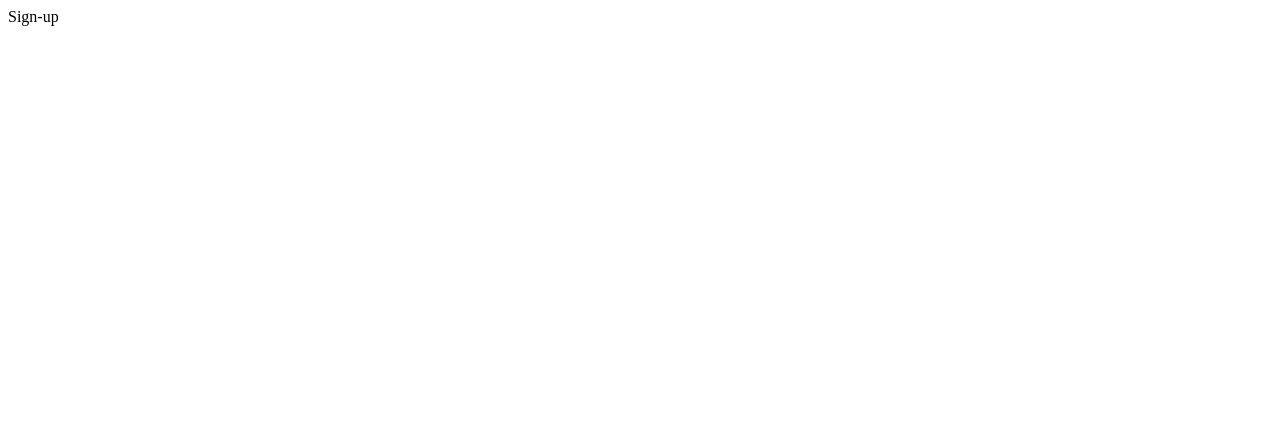
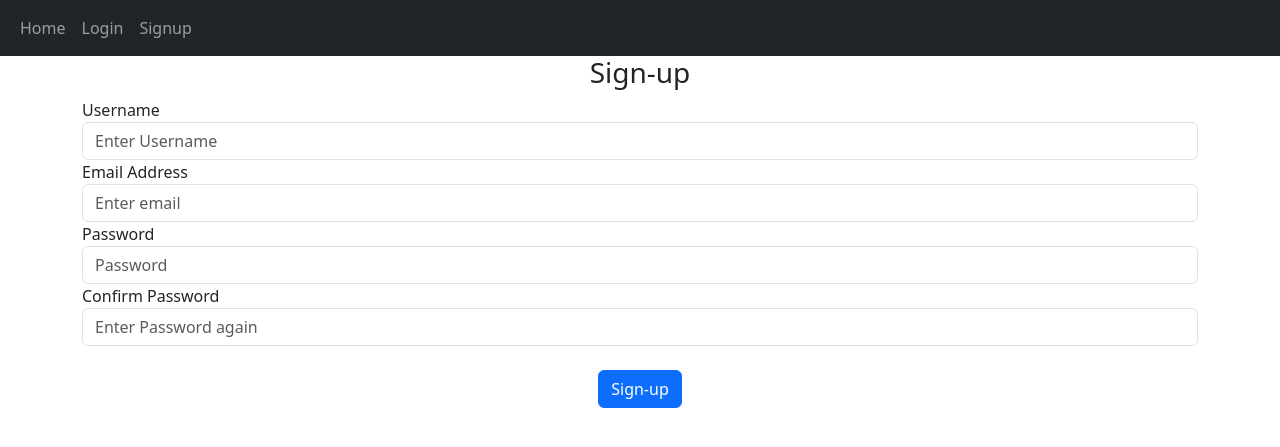
Before and after one commit to EmmanuelIdeho/flaskblog-tutorial, a Flask app: page /signup in a window 1280 px wide. Before the commit the part shown is almost empty. Shown: the top 447 px of the page. Run offline with Flask 3, Linux system fonts and the light colour scheme.

Commit message:
Completed tutorial #1

```diff
--- a/website/auth.py
+++ b/website/auth.py
@@ -1,17 +1,17 @@
 #auth.py will have all the routes concerning authentication:
 #login, sign-up, sign-out, etc.
-from flask import Blueprint, render_template
+from flask import Blueprint, render_template, redirect, url_for
 
 auth = Blueprint("auth", __name__)
 
 @auth.route("/login")
 def login():
-    return "Login"
+    return render_template("login.html")
 
 @auth.route("/signup")
 def signup():
-    return "Sign-up"
+    return render_template("signup.html")
 
-@auth.route("/signout")
-def signout():
-    return "Sign-out"
+@auth.route("/logout")
+def logout():
+    return redirect(url_for("views.home"))
--- a/website/templates/base.html
+++ b/website/templates/base.html
@@ -8,9 +8,25 @@
     crossorigin="anonymous">
     <title>{% block title%}{% endblock %}</title>
 </head>
-    <div>{% block content %}{% endblock %}</div>
+<body>
+    <nav class="navbar navbar-expand-lg navbar-dark bg-dark">
+        <div class="container-fluid">
+            <button class="navbar-toggler"
+            type="button"
+            data-bs-toggle="collapse"
+            data-bs-target="#navbar"><span class="navbar-toggler-icon"></span>
+            </button>
+            <div class="collapse navbar-collapse" id="navbar">
+                <div class="navbar-nav">
+                    <a class="nav-item nav-link" href="/home">Home</a>
+                    <a class="nav-item nav-link" href="/login">Login</a>
+                    <a class="nav-item nav-link" href="/signup">Signup</a>
+                </div>
+            </div>
+        </div>
+    </nav>
 
-<body>
+    <div class="container">{% block content %}{% endblock %}</div>
 
     <script src="https://cdn.jsdelivr.net/npm/bootstrap@5.3.3/dist/js/bootstrap.bundle.min.js"
     integrity="sha384-YvpcrYf0tY3lHB60NNkmXc5s9fDVZLESaAA55NDzOxhy9GkcIdslK1eN7N6jIeHz"
--- a/website/templates/signup.html
+++ b/website/templates/signup.html
@@ -1,8 +1,29 @@
 <!DOCTYPE html>
 {% extends "base.html" %}
 
-{% block title%}Home{% endblock %}
+{% block title%}Sign-up{% endblock %}
 
 {% block content %}
-    <h1>Hello, this is a test</h1>
+    <form method="POST">
+        <h3 align="center">
+            Sign-up
+        </h3>
+        <div class="form-group">
+        <label for="username">Username</label>
+            <input type="text" id="username" name="username" class="form-control" placeholder="Enter Username"/>
+
+            <label for="email">Email Address</label>
+            <input type="text" id="email" name="email" class="form-control" placeholder="Enter email"/>
+
+            <label for="password">Password</label>
+            <input type="password" id="password1" name="password1" class="form-control" placeholder="Password"/>
+
+            <label for="password2">Confirm Password</label>
+            <input type="password" id="password2" name="password2" class="form-control" placeholder="Enter Password again"/>
+            <br/>
+            <div align="center">
+                <button class="btn btn-primary" type="submit">Sign-up</button>
+            </div>
+        </div>
+    </form>
 {% endblock %}
```
Also changed, not shown: website/templates/login.html (+17 -2 lines).
